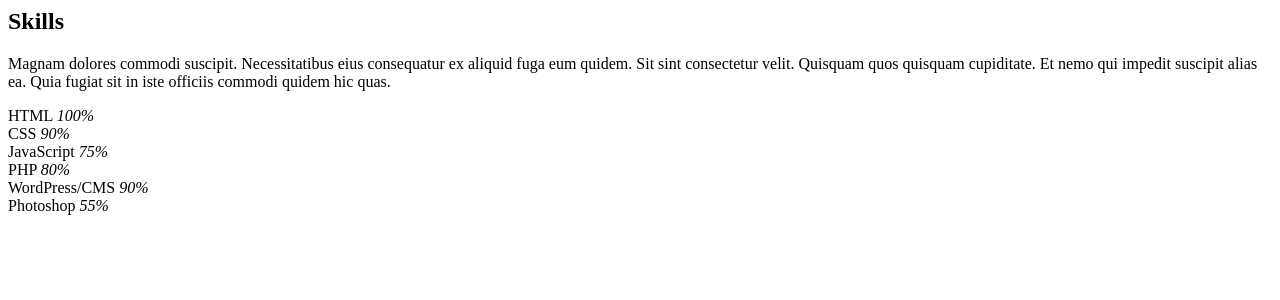
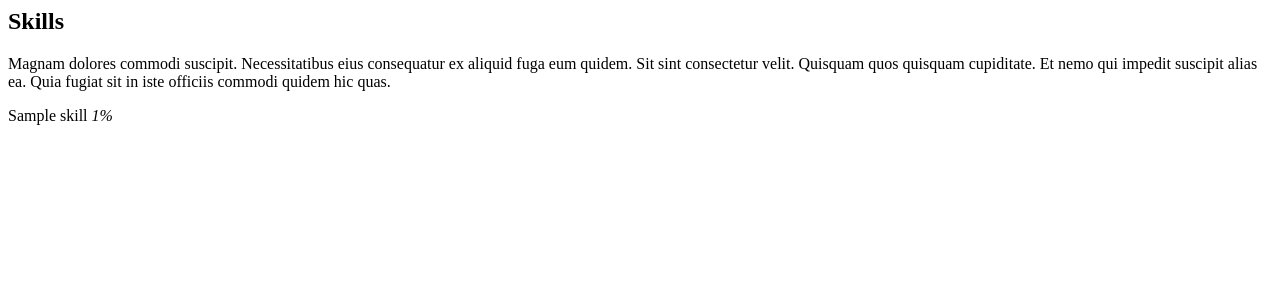
Before and after one commit to SteevenSF01/-django_portfolio_crud-Steeven, a Django app: template Portfolio/templates/skills.html in a window 1280 px wide. Shown: the top 300 px of the page. Run offline with Django 4.2, Linux system fonts and the light colour scheme; the template is opened without the code that fills it: values that come from a table or form of the project are taken from there, others are empty; tables that the repository leaves empty hold one stand-in row (values such as "Sample post"); some libraries are stand-ins or nearby versions.

Commit message:
integration des données dans la section skills

```diff
--- a/Portfolio/my_app/views.py
+++ b/Portfolio/my_app/views.py
@@ -2,6 +2,7 @@ from django.shortcuts import render
 from hero_app import views
 from hero_app.models import HeroModel
 from about_app.models import Profile
+from skills_app.models import Skill
 
 
 # Create your views here.
@@ -9,9 +10,11 @@ from about_app.models import Profile
 def home(request):
     hero = HeroModel.objects.all()
     about = Profile.objects.all()
+    skills = Skill.objects.all()
     return render(request, 'index.html', {
         'hero': hero,
         'about': about,
+        'skills' : skills
     })
 
 
--- a/Portfolio/run_seed.py
+++ b/Portfolio/run_seed.py
@@ -1,8 +1,10 @@
 import django
 django.setup()
 # from hero_app import seed
-from about_app import seed
+# from about_app import seed
+from skills_app import seed
 
 if __name__ == '__main__':
     # seed.runHero()
-    seed.runAbout()
+    # seed.runAbout()
+    seed.runSkills()
--- a/Portfolio/templates/skills.html
+++ b/Portfolio/templates/skills.html
@@ -12,53 +12,25 @@
 
             <div class="col-lg-6" data-aos="fade-up">
 
+              {% for skill in skills|slice:":3" %}
               <div class="progress">
-                <span class="skill">HTML <i class="val">100%</i></span>
+                  <span class="skill">{{ skill.name }} <i class="val">{{ skill.proficiency }}%</i></span>
                   <div class="progress-bar-wrap">
-                  <div class="progress-bar" role="progressbar" aria-valuenow="100" aria-valuemin="0" aria-valuemax="100"></div>
+                      <div class="progress-bar" role="progressbar" aria-valuenow="{{ skill.proficiency }}" aria-valuemin="0" aria-valuemax="100"></div>
                   </div>
               </div>
-
-              <div class="progress">
-                <span class="skill">CSS <i class="val">90%</i></span>
-                <div class="progress-bar-wrap">
-                  <div class="progress-bar" role="progressbar" aria-valuenow="90" aria-valuemin="0" aria-valuemax="100"></div>
-                </div>
-              </div>
-
-              <div class="progress">
-                <span class="skill">JavaScript <i class="val">75%</i></span>
-                <div class="progress-bar-wrap">
-                  <div class="progress-bar" role="progressbar" aria-valuenow="75" aria-valuemin="0" aria-valuemax="100"></div>
-                </div>
-              </div>
-
+              {% endfor %}
           </div>
 
           <div class="col-lg-6" data-aos="fade-up" data-aos-delay="100">
-
+              {% for skill in skills|slice:"3:" %}
               <div class="progress">
-                <span class="skill">PHP <i class="val">80%</i></span>
+                  <span class="skill">{{ skill.name }} <i class="val">{{ skill.proficiency }}%</i></span>
                   <div class="progress-bar-wrap">
-                  <div class="progress-bar" role="progressbar" aria-valuenow="80" aria-valuemin="0" aria-valuemax="100"></div>
+                      <div class="progress-bar" role="progressbar" aria-valuenow="{{ skill.proficiency }}" aria-valuemin="0" aria-valuemax="100"></div>
                   </div>
               </div>
-
-              <div class="progress">
-                <span class="skill">WordPress/CMS <i class="val">90%</i></span>
-                <div class="progress-bar-wrap">
-                  <div class="progress-bar" role="progressbar" aria-valuenow="90" aria-valuemin="0" aria-valuemax="100"></div>
-                </div>
-              </div>
-
-              <div class="progress">
-                <span class="skill">Photoshop <i class="val">55%</i></span>
-                <div class="progress-bar-wrap">
-                  <div class="progress-bar" role="progressbar" aria-valuenow="55" aria-valuemin="0" aria-valuemax="100"></div>
-                </div>
-              </div>
-
-            </div>
+              {% endfor %}
 
           </div>
 
```
Also changed, not shown: Portfolio/skills_app/seed.py (added, +17 -0 lines). Lines whose indentation alone changed are shown as unchanged.
